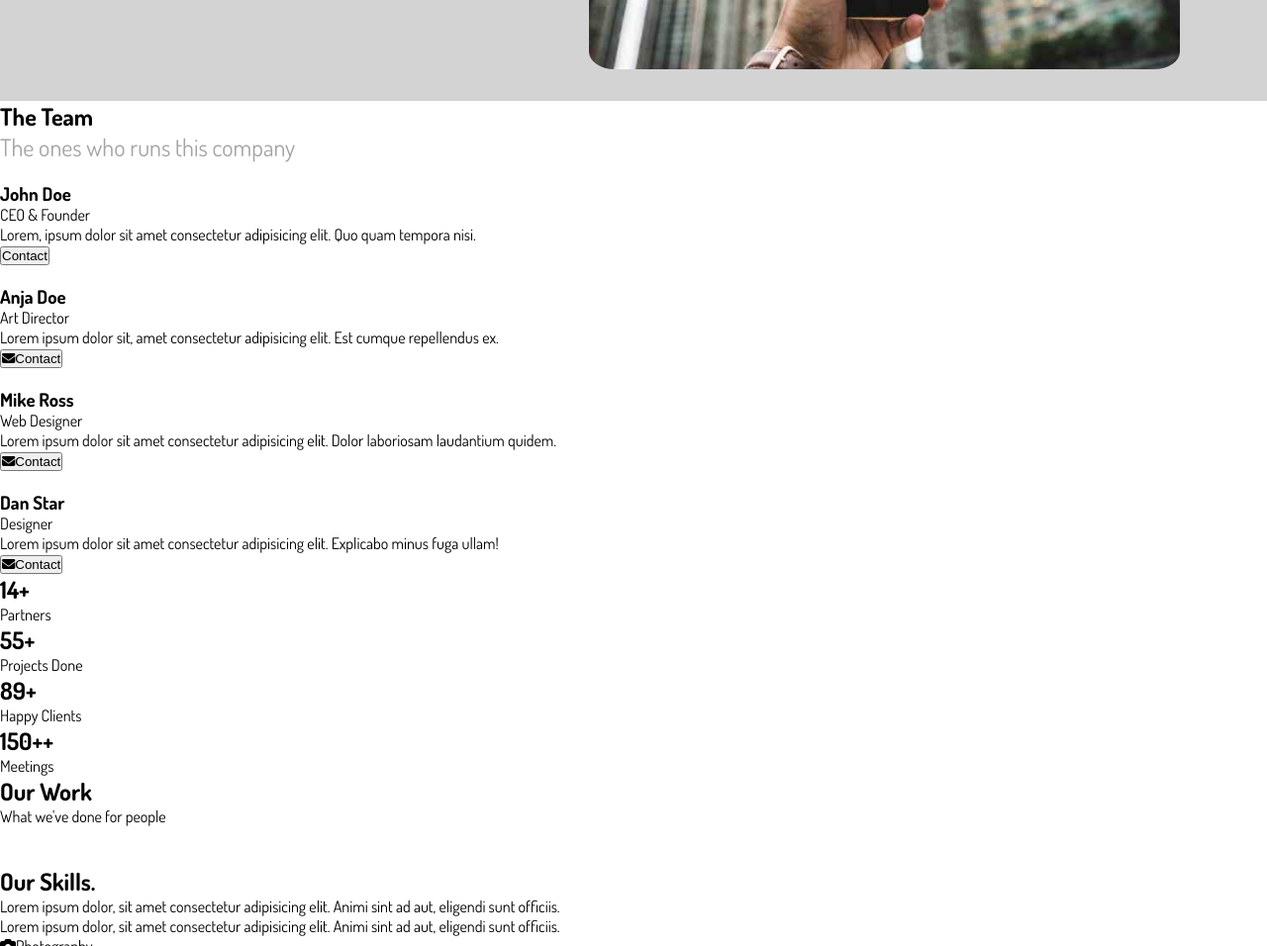
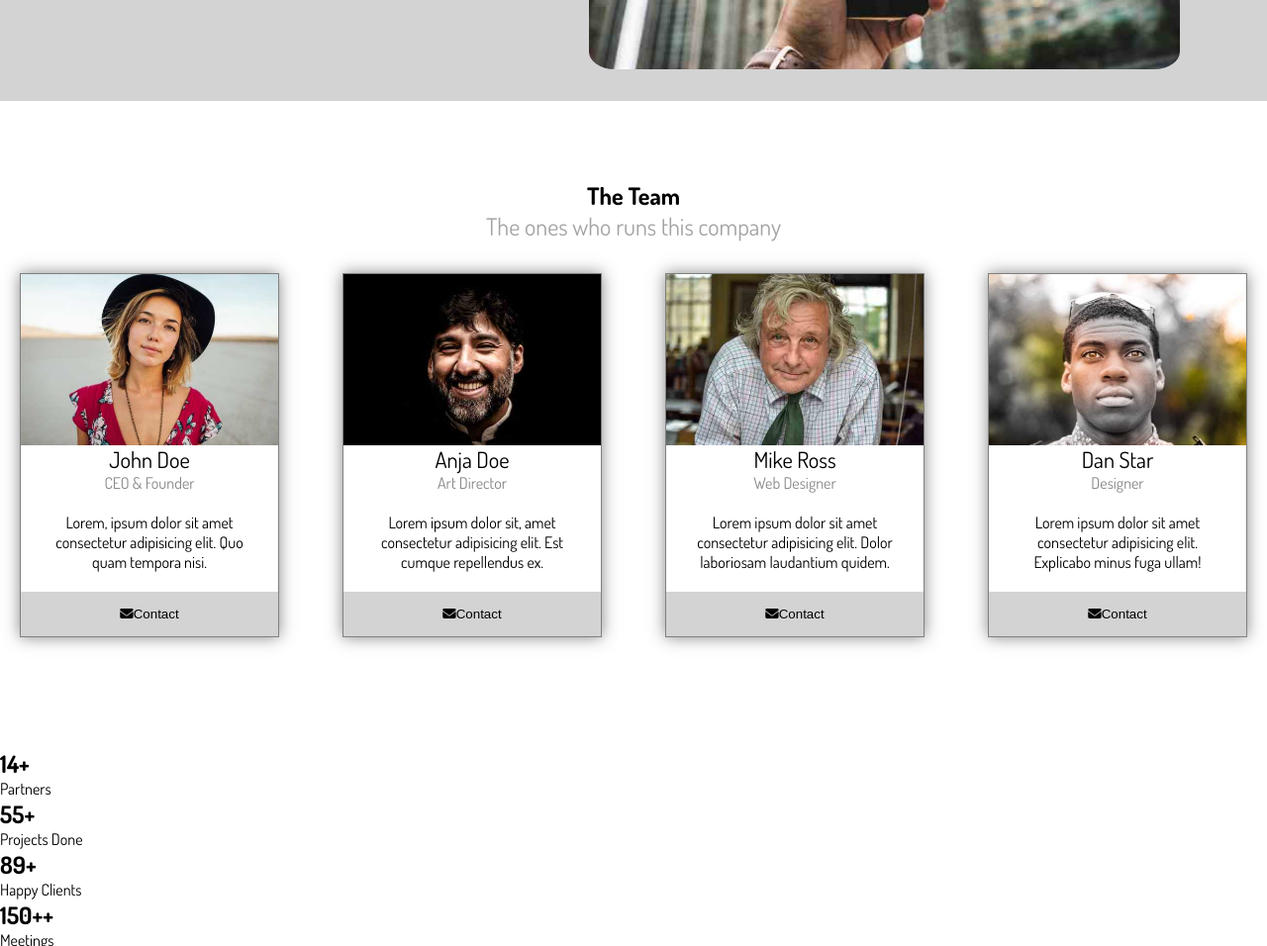
Before and after one commit to Shubamium/W3-2-Startup, a plain HTML site: page index.html in a window 1280 px wide. Shown: the part 1541-2497 px from the top of the page at 99% size. Drawn offline with Linux system fonts and the light colour scheme.

Commit message:
Add styling for the team section

```diff
--- a/css/main.css
+++ b/css/main.css
@@ -187,6 +187,7 @@ body{
         padding: 2em 1.5em;
         border-radius: 50px;
     }
+
     .window .text-part{
         flex-direction: column;
         align-items: flex-end;
@@ -195,14 +196,72 @@ body{
             max-width: 50ch;
             text-align: right;
         }
+
         .window .text-part button{
             padding: 1em;
             margin: 2em 0;
             background-color: black;
             color: aliceblue;
         }
+
         .window .text-part button:hover{
             cursor: pointer;
             background-color: grey;
             color: white;
         }
+
+.team{
+    text-align: center;
+
+    display: flex;
+    flex-direction: column;
+    justify-content: center;
+    align-items: stretch;
+    padding: 10vh 0;
+}
+
+    .people-cards{
+        height: 100%;
+        padding: 2em 20px;
+        display: grid;
+        grid-template-columns: repeat(4,1fr);
+        gap: 4em;
+    }
+
+        .people-card{
+            border: 1px solid grey;
+            display: flex;
+            flex-direction: column;
+            justify-content: space-between;
+            box-shadow:  0px 0px 15px rgba(56, 56, 56, 0.609);
+        }
+
+        .people-card img{
+            width : 100%;
+            max-height: 800px;
+        }
+            .people-card button{
+                padding: 15px;
+                width: 100%;
+                border: none;
+                background-color: lightgray;
+            }
+
+            .people-card button:hover{
+                cursor: pointer;
+                background-color: gray;
+            }
+
+            .people-card .title h3{
+                font-size: 1.4rem;
+                font-weight: 500;
+            }
+
+            .people-card .title .job-title{
+                color: rgb(136, 136, 136);
+
+            }
+
+            .title + p{
+                margin: 20px;
+            }
--- a/index.html
+++ b/index.html
@@ -94,35 +94,49 @@
             <section class="team">
                 <h2>The Team</h2>
                 <p class="subtitle">The ones who runs this company</p>
+
                 <div class="people-cards">
+
                     <div class="people-card">
-                        <img src="" alt="">
+                        <img src="media/img/team1.jpg" alt="team1">
+                        <div class="title">
                             <h3>John Doe</h3>
                             <p class="job-title">CEO & Founder</p>
+                        </div>
                         <p>Lorem, ipsum dolor sit amet consectetur adipisicing elit. Quo quam tempora nisi.</p>
-                        <button><i></i<i class="fa-solid fa-envelope"></i>Contact</button>
+                        <button><i class="fa-solid fa-envelope"></i>Contact</button>
                     </div>
+
                     <div class="people-card">
-                        <img src="" alt="">
+                        <img src="media/img/team2.jpg" alt="team2">
+                        <div class="title">
                             <h3>Anja Doe</h3>
                             <p class="job-title">Art Director</p>
+                        </div>
                         <p>Lorem ipsum dolor sit, amet consectetur adipisicing elit. Est cumque repellendus ex.</p>
                         <button><i class="fa-solid fa-envelope"></i>Contact</button>
                     </div>
+
                     <div class="people-card">
-                        <img src="" alt="">
+                        <img src="media/img/team3.jpg" alt="team3">
+                        <div class="title">
                             <h3>Mike Ross</h3>
                             <p class="job-title">Web Designer</p>
+                        </div>
                         <p>Lorem ipsum dolor sit amet consectetur adipisicing elit. Dolor laboriosam laudantium quidem.</p>
                         <button><i class="fa-solid fa-envelope"></i>Contact</button>
                     </div>
+
                     <div class="people-card">
-                        <img src="" alt="">
+                        <img src="media/img/team4.jpg" alt="team4">
+                        <div class="title">
                             <h3>Dan Star</h3>
                             <p class="job-title">Designer</p>
+                        </div>
                         <p>Lorem ipsum dolor sit amet consectetur adipisicing elit. Explicabo minus fuga ullam!</p>
                         <button><i class="fa-solid fa-envelope"></i>Contact</button>
                     </div>
+
                 </div>
             </section>
 
```
Lines whose indentation alone changed are shown as unchanged.
